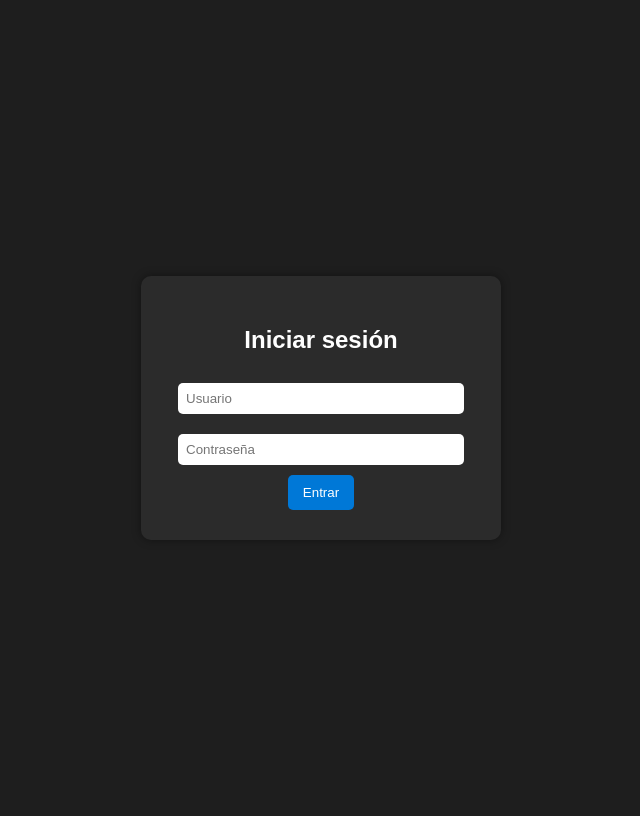
After one commit to Simpletextzar/SistemaTeejosh, a PHP site: page /login.php in a window 1280 px wide. The commit adds this page. Shown: the whole page, without its empty margins (319-959 px from the left). Run offline with PHP 8.4, Linux system fonts and the light colour scheme.

Commit message:
login agregado

```diff
--- /dev/null
+++ b/login.php
@@ -0,0 +1,76 @@
+<?php
+session_start();
+
+$valid_user = 'teejosh';
+$valid_pass = 'esis3412';
+$error = '';
+
+if ($_SERVER['REQUEST_METHOD'] === 'POST') {
+    $user = trim($_POST['username']);
+    $pass = trim($_POST['password']);
+
+    if ($user === $valid_user && $pass === $valid_pass) {
+        $_SESSION['loggedin'] = true;
+        $_SESSION['username'] = $user;
+        header('Location: index.php');
+        exit;
+    } else {
+        $error = 'Usuario o contraseña incorrectos.';
+    }
+}
+?>
+
+<!DOCTYPE html>
+<html lang="es">
+<head>
+    <meta charset="UTF-8">
+    <title>Login</title>
+    <style>
+        body {
+            font-family: Arial, sans-serif;
+            background: #1e1e1e;
+            color: white;
+            display: flex;
+            justify-content: center;
+            align-items: center;
+            height: 100vh;
+        }
+        form {
+            background: #2b2b2b;
+            padding: 30px;
+            border-radius: 10px;
+            width: 300px;
+            text-align: center;
+            box-shadow: 0 0 10px rgba(0,0,0,0.4);
+        }
+        input {
+            width: 90%;
+            margin: 10px 0;
+            padding: 8px;
+            border: none;
+            border-radius: 5px;
+        }
+        button {
+            background: #0078D7;
+            color: white;
+            border: none;
+            border-radius: 5px;
+            padding: 10px 15px;
+            cursor: pointer;
+        }
+        button:hover { background: #005EA6; }
+        .error { color: #ff6b6b; margin-top: 10px; }
+    </style>
+</head>
+<body>
+    <form method="post">
+        <h2>Iniciar sesión</h2>
+        <input type="text" name="username" placeholder="Usuario" required><br>
+        <input type="password" name="password" placeholder="Contraseña" required><br>
+        <button type="submit">Entrar</button>
+        <?php if ($error): ?>
+            <div class="error"><?= htmlspecialchars($error) ?></div>
+        <?php endif; ?>
+    </form>
+</body>
+</html>
--- /dev/null
+++ b/logout.php
@@ -0,0 +1,5 @@
+<?php
+session_start();
+session_destroy();
+header('Location: login.php');
+exit;
```
Also changed, not shown: index.php (+14 -1 lines).
